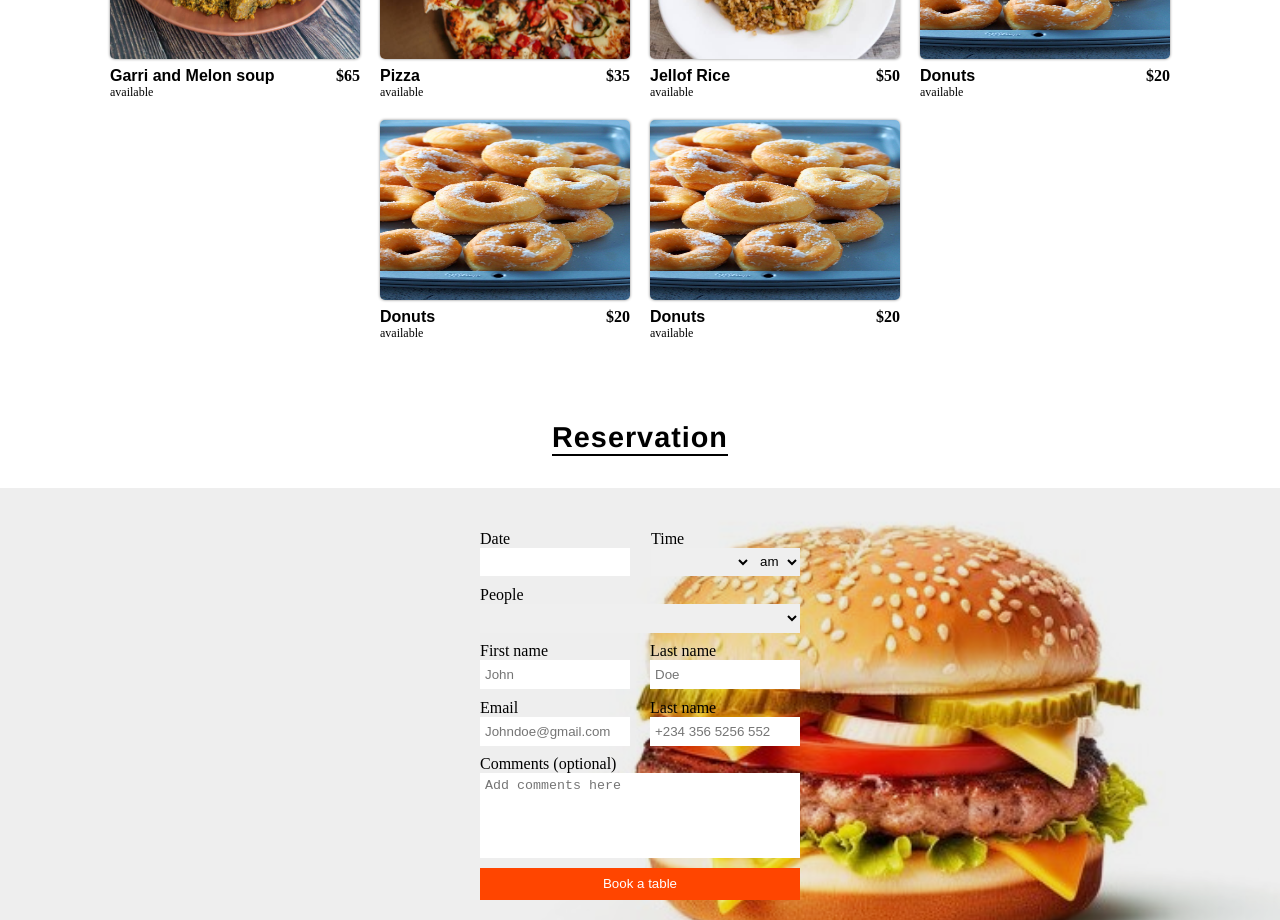
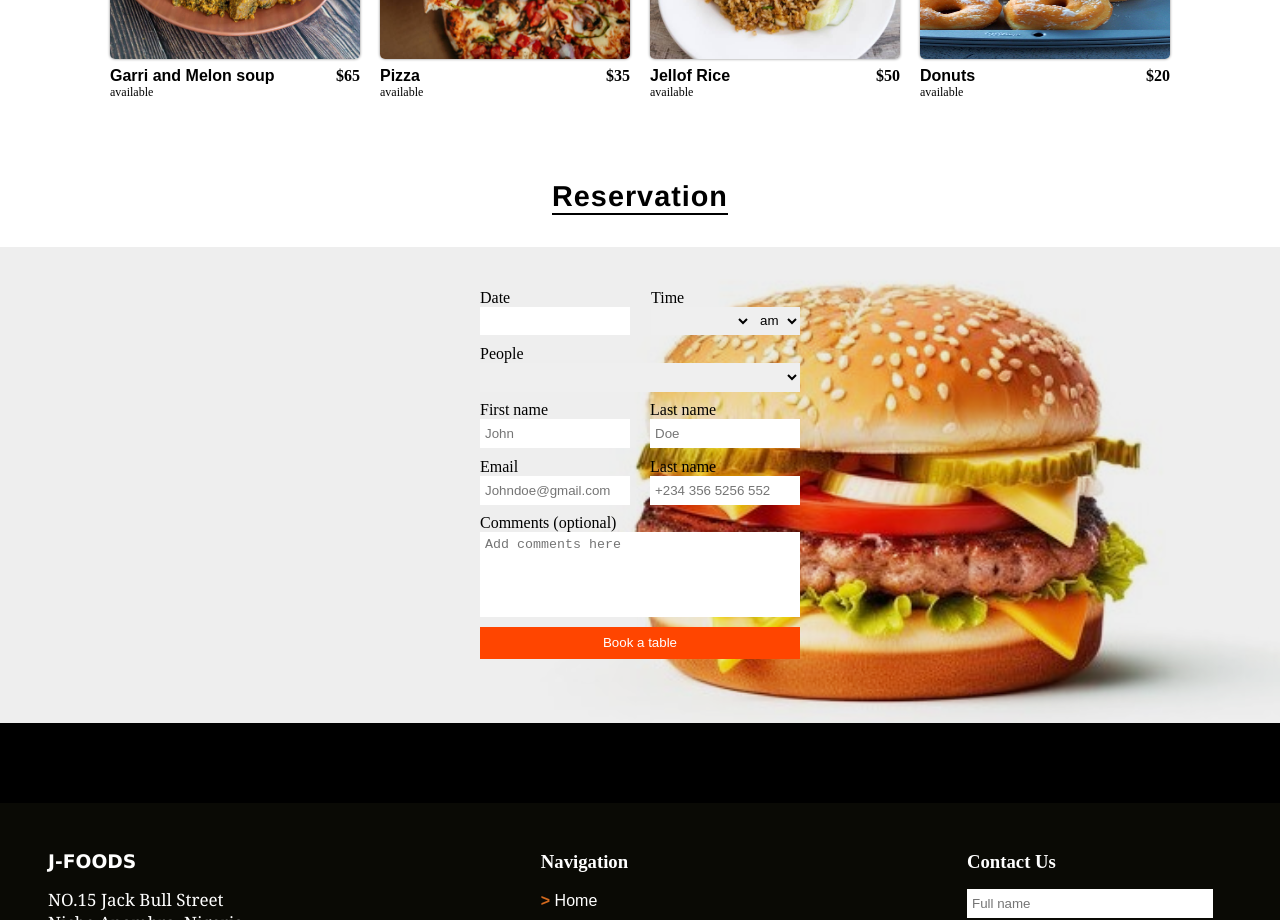
Before and after one commit to Jerryemmanuel01/J-Foods, a React (Create React App) app: page / in a window 1280 px wide. Shown: the part 1720-2640 px from the top of the page. Built offline with nearby package versions, Linux system fonts and the light colour scheme.

Commit message:
corrections made on foodData

```diff
--- a/src/assets/FoodData.js
+++ b/src/assets/FoodData.js
@@ -57,18 +57,4 @@ export default [
     Fooddiscription: "available",
     Foodprice: "20",
   },
-  {
-    id: 8,
-    FoodImg: require("../assets/images/donutsImg.jpg"),
-    Foodname: "Donuts",
-    Fooddiscription: "available",
-    Foodprice: "20",
-  },
-  {
-    id: 8,
-    FoodImg: require("../assets/images/donutsImg.jpg"),
-    Foodname: "Donuts",
-    Fooddiscription: "available",
-    Foodprice: "20",
-  },
 ];
```
